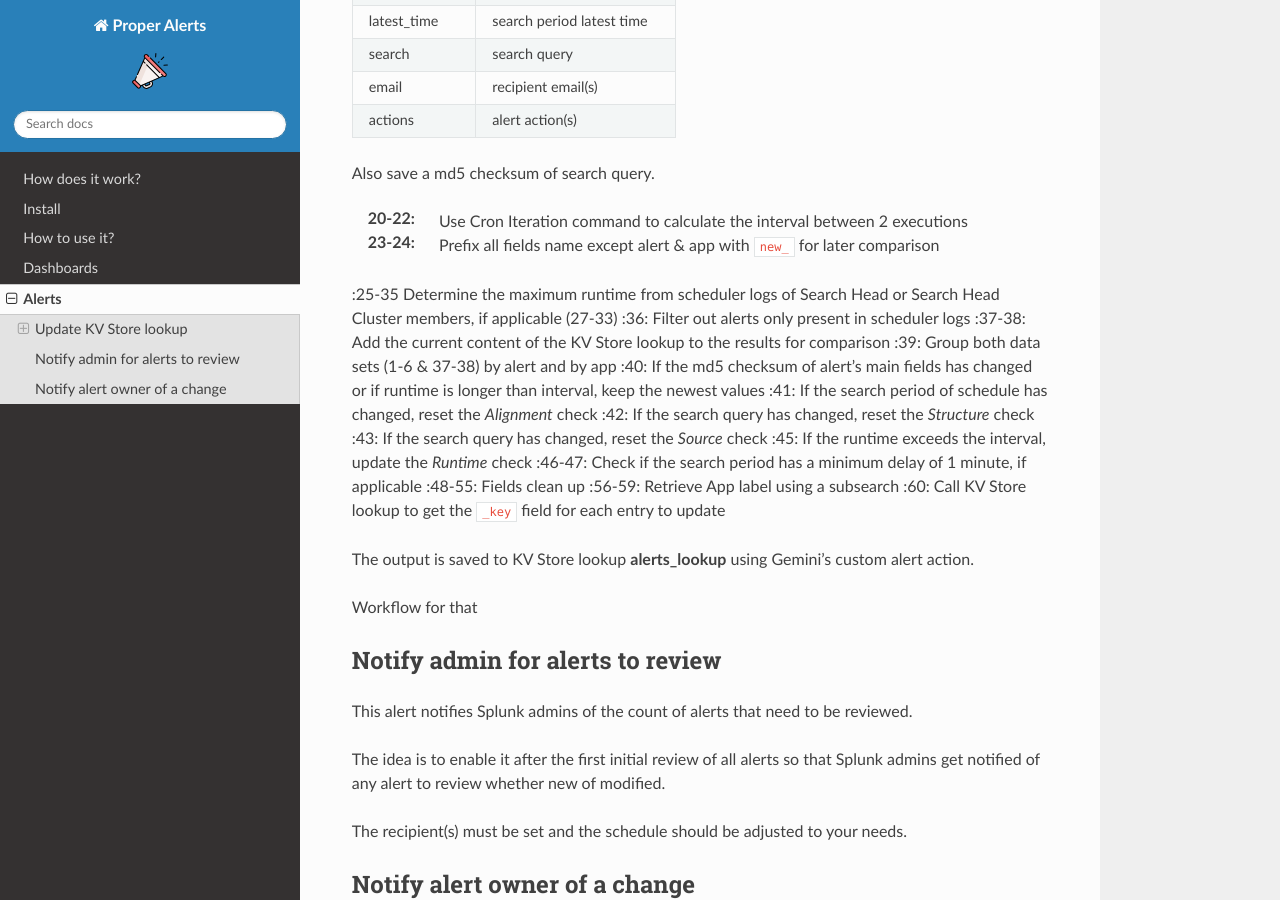
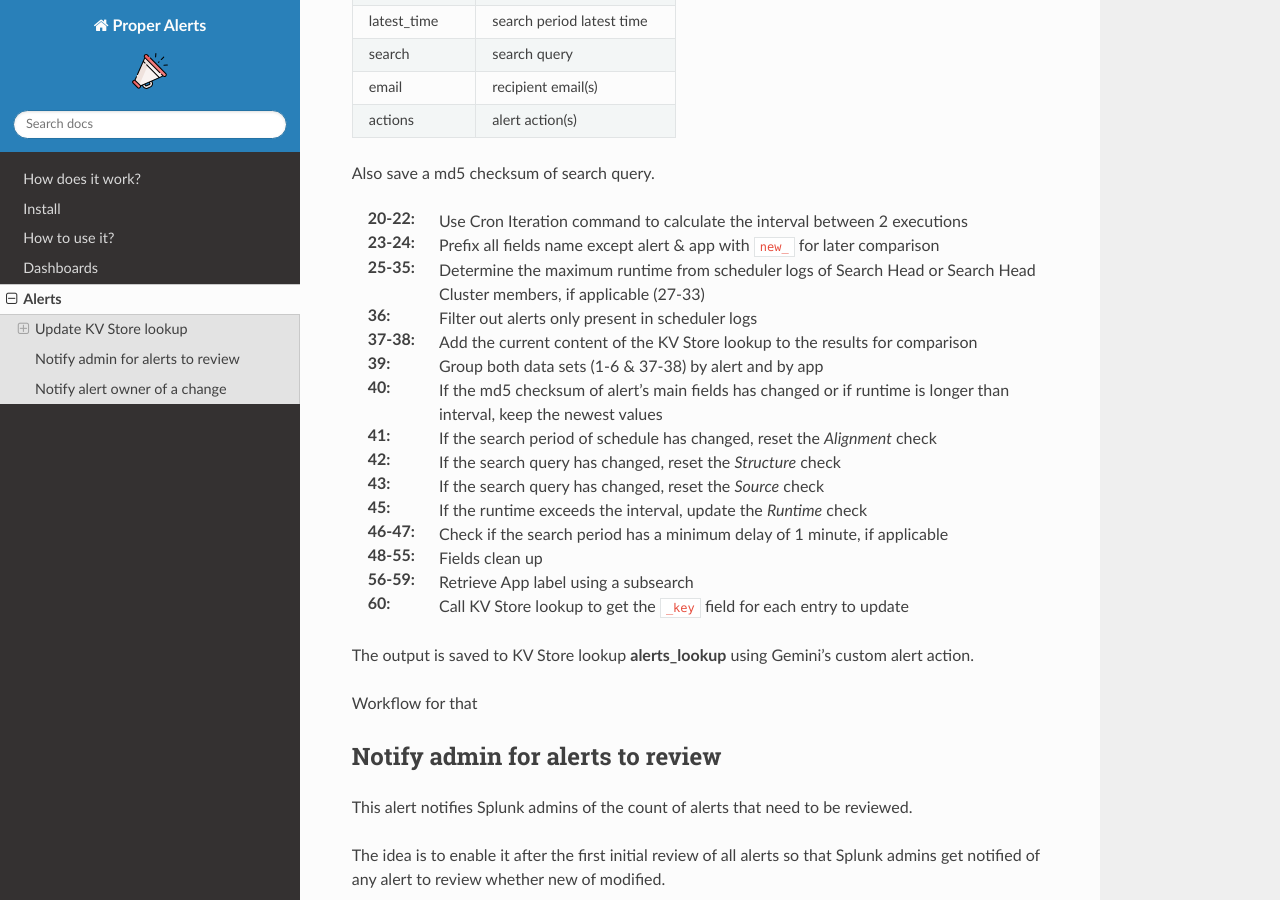
Before and after one commit to a-l-h/splunk-app-proper-alerts, a Sphinx documentation site: the page built from doc/alerts.rst, in a window 1280 px wide and 900 px high, scrolled down 1045 px. Built offline with Sphinx 7.4.7 and the Read the Docs theme 2.0.0, drawn with Linux system fonts in a browser that asks for light colours.

```diff
--- a/doc/alerts.rst
+++ b/doc/alerts.rst
@@ -55,7 +55,7 @@ Also save a md5 checksum of search query.
 
 :20-22:   Use Cron Iteration command to calculate the interval between 2 executions
 :23-24:   Prefix all fields name except alert & app with ``new_`` for later comparison
-:25-35    Determine the maximum runtime from scheduler logs of Search Head or Search Head Cluster members, if applicable (27-33)
+:25-35:    Determine the maximum runtime from scheduler logs of Search Head or Search Head Cluster members, if applicable (27-33)
 :36:      Filter out alerts only present in scheduler logs
 :37-38:   Add the current content of the KV Store lookup to the results for comparison
 :39:      Group both data sets (1-6 & 37-38) by alert and by app
```
